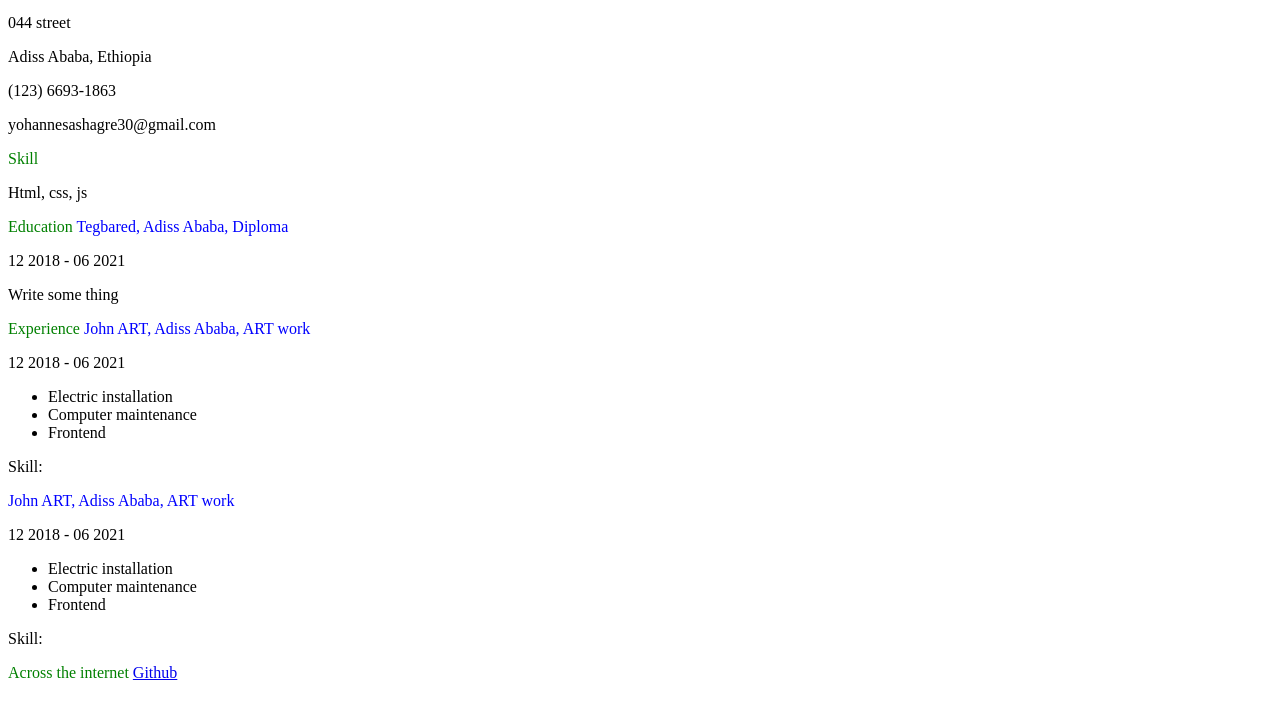
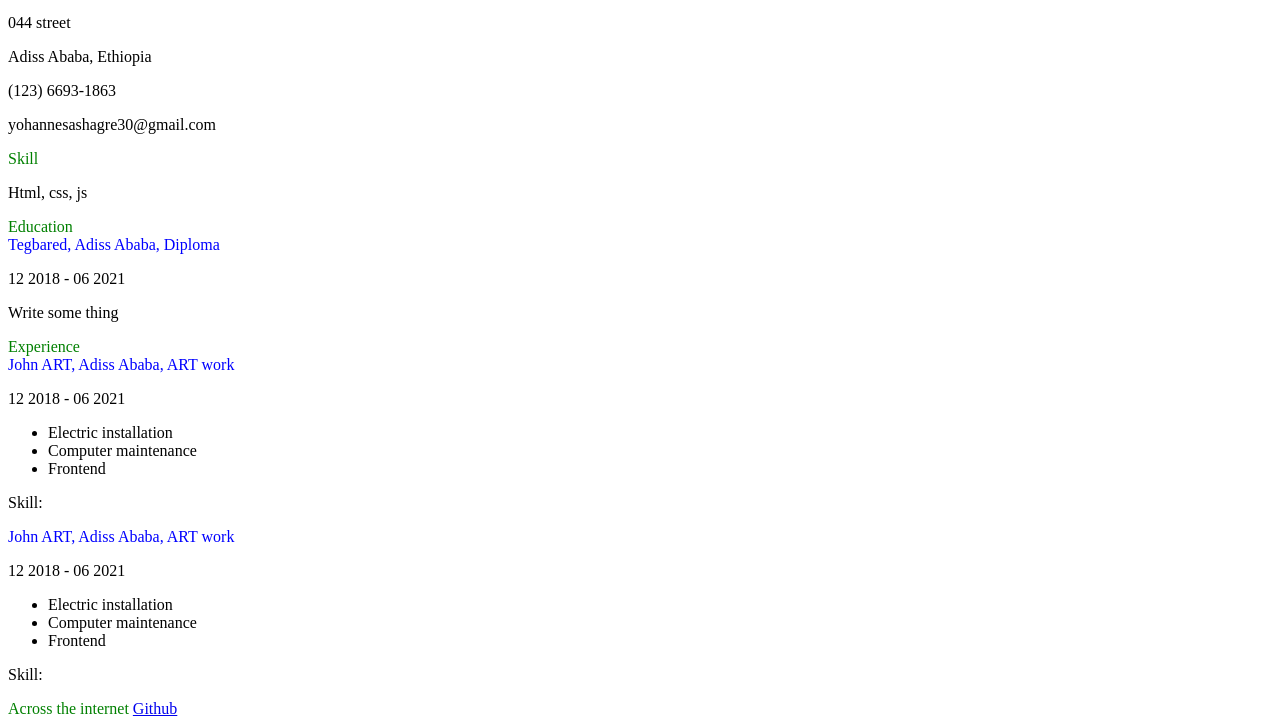
Before and after one commit to Yohannesashagre/Yonitrade.github.io, a plain HTML site: page index.html in a window 1280 px wide. Shown: the part 113-839 px from the top of the page. Before the commit the page ends 803 px from the top, so only its background shows below. Drawn offline with nearby package versions, Linux system fonts and the light colour scheme; a script that the page names is missing.

Commit message:
Update index.html
Am practicing..

```diff
--- a/index.html
+++ b/index.html
@@ -10,7 +10,7 @@
 </head>
 <body>
 	<div>
-          <hr style="height:3px;">
+          <hr style="height:3px; color:#000;">
 	  <h1>Yohannes Ashagre</h1>
           <span style="color:green;">Junior frontend developer</span>
           <p>044 street</p>
@@ -19,11 +19,11 @@
 	  <p>yohannesashagre30@gmail.com</p>
           <span style="color:green;">Skill</span>
           <p>Html, css, js</p>
-          <span style="color:green;">Education</span>
+          <span style="color:green;">Education</span><br>
 	  <span style="color:blue;">Tegbared, Adiss Ababa, Diploma</span>
 	  <p>12 2018 - 06 2021</p>
 	  <p>Write some thing</p>
-	  <span style="color:green;">Experience</span>
+	  <span style="color:green;">Experience</span><br>
 	  <span style="color:blue;">John ART, Adiss Ababa, ART work</span>
 	  <p>12 2018 - 06 2021</p>
 	  <ul>
```
